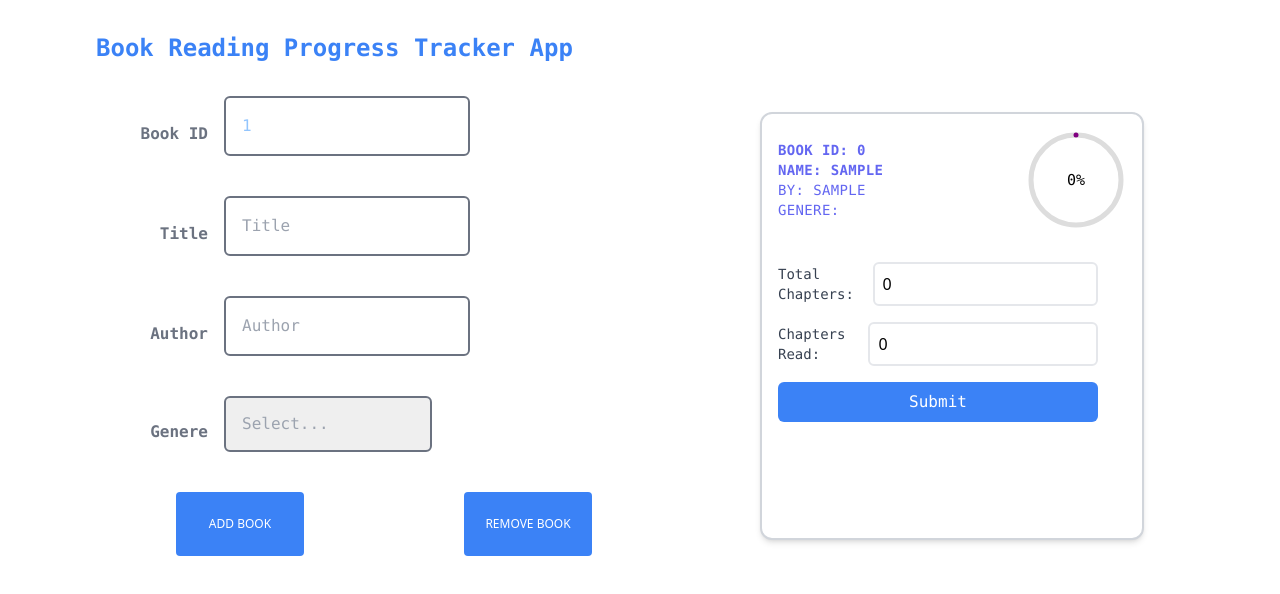
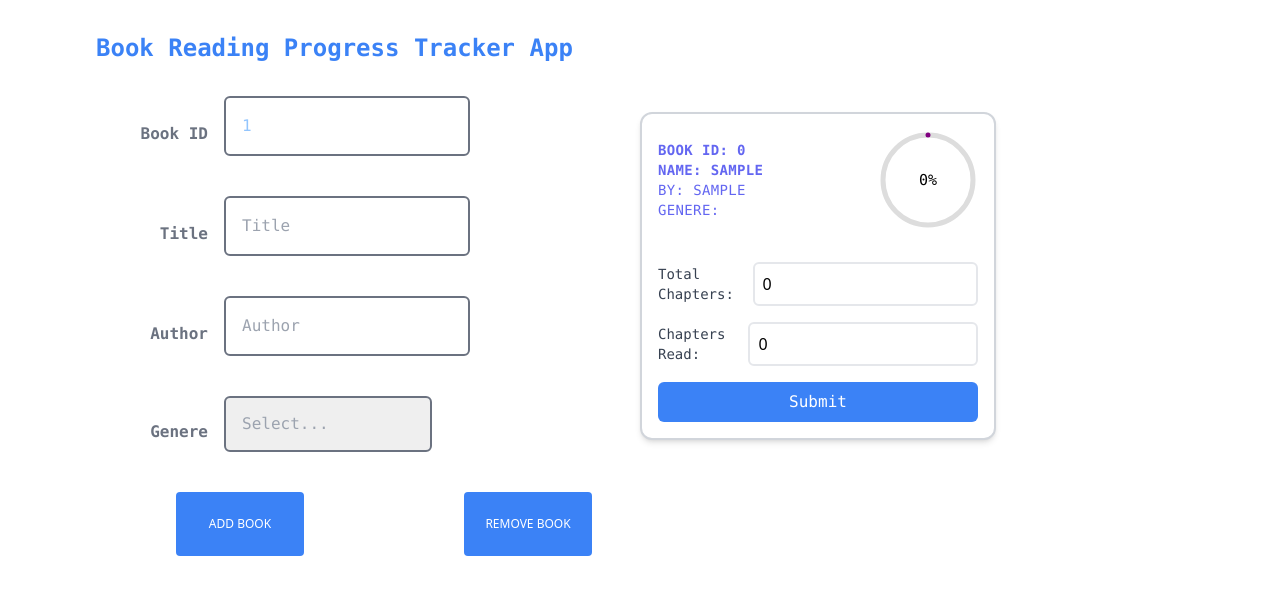
Before and after one commit to ck-educative/reading-progress-tracker, a React (Create React App) app: page / in a window 1280 px wide. Both pictures are taken after typing "Sample", "Sample" into the empty fields and a click on the button "ADD BOOK". Shown: the top 594 px of the page. Built offline with nearby package versions, Linux system fonts and the light colour scheme.

Commit message:
fix issues with flex and card height

```diff
--- a/src/components/Card.tsx
+++ b/src/components/Card.tsx
@@ -21,7 +21,7 @@ const Card: React.FC<CardProps> = ({ bookId }) => {
   })
 
 return (
-        <div className="w-96 h-70 mx-auto bg-white rounded-xl shadow-md overflow-hidden md:max-w-2xl m-4 border-2 border-gray-300 flex-col justify-between">
+        <div className="w-auto h-auto mx-auto bg-white rounded-xl shadow-md overflow-hidden md:max-w-2xl md:h-30 m-4 border-2 border-gray-300 flex-col justify-between">
             <div className="p-4 flex justify-between items-center">
                 <div className="w-1/2">
                     { book && <div className="uppercase tracking-wide text-sm text-indigo-500 font-semibold overflow-ellipsis overflow-hidden font-mono">Book ID: {book.id}</div> }
@@ -31,7 +31,7 @@ return (
                 </div>
                 { book && <ProgressBar bookId={book.id}/>}
             </div>
-            <div className="p-4">
+            <div className="p-4 flex justify-between">
               { book && <ProgressForm book={book}/>}
             </div>
         </div>
--- a/src/components/ProgressForm.tsx
+++ b/src/components/ProgressForm.tsx
@@ -55,7 +55,7 @@ const ProgressForm: React.FC<ProgressFormProps> = (props: ProgressFormProps) =>
         <label htmlFor="totalChapters" className="text-sm font-medium text-gray-700 font-mono">Total Chapters:</label>
         <input type="number" id="totalChapters" value={totalChapters} onChange={(e) => setTotalChapters(parseInt(e.target.value))}  className="border-2 border-gray-200 rounded-md p-2 w-full" />
       </div>
-      <div className="flex items-center space-x-2">
+      <div className="py-15 flex items-center space-x-2">
         <label htmlFor="numberRead" className="text-sm font-medium text-gray-700 font-mono">Chapters Read:</label>
         <input type="number" id="numberRead" value={numberRead} onChange={(e) => setNumberRead(parseInt(e.target.value))} className="border-2 border-gray-200 rounded-md p-2 w-full" />
       </div>
--- a/src/features/bookReader/BookReadInput.tsx
+++ b/src/features/bookReader/BookReadInput.tsx
@@ -73,7 +73,7 @@ return (
       </form>
     </div>
 
-    <div className="w-1/2 flex flex-wrap">
+    <div className="flex gap-x-10 flex-wrap md:h-6">
       {(books as Book[]).map((book: Book) => (
         <Card key={book.id} bookId={book.id}/>
       ))}
```
